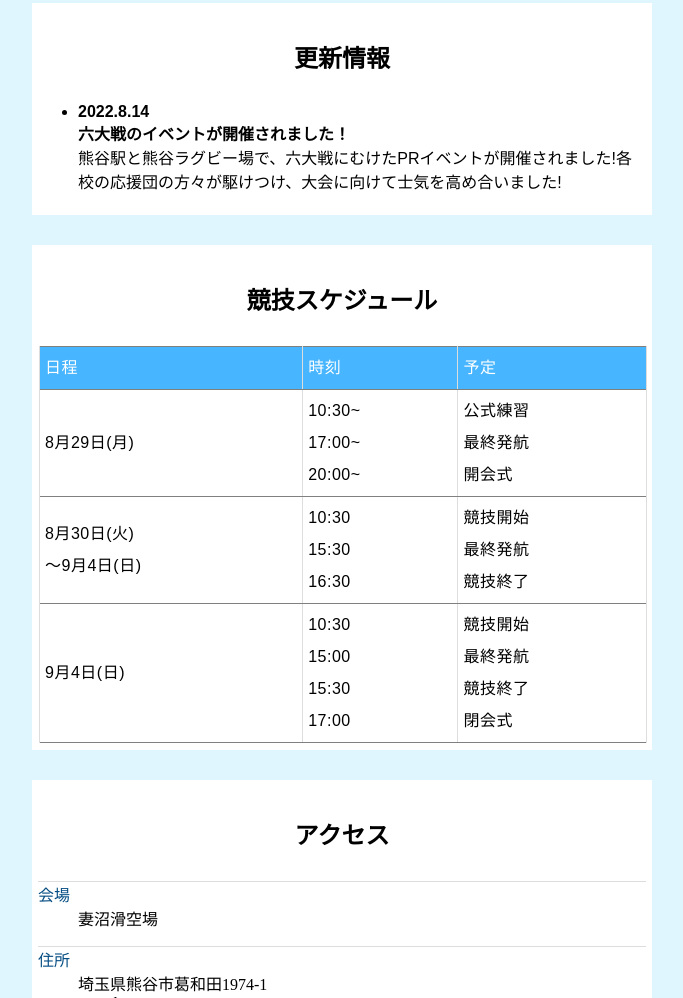
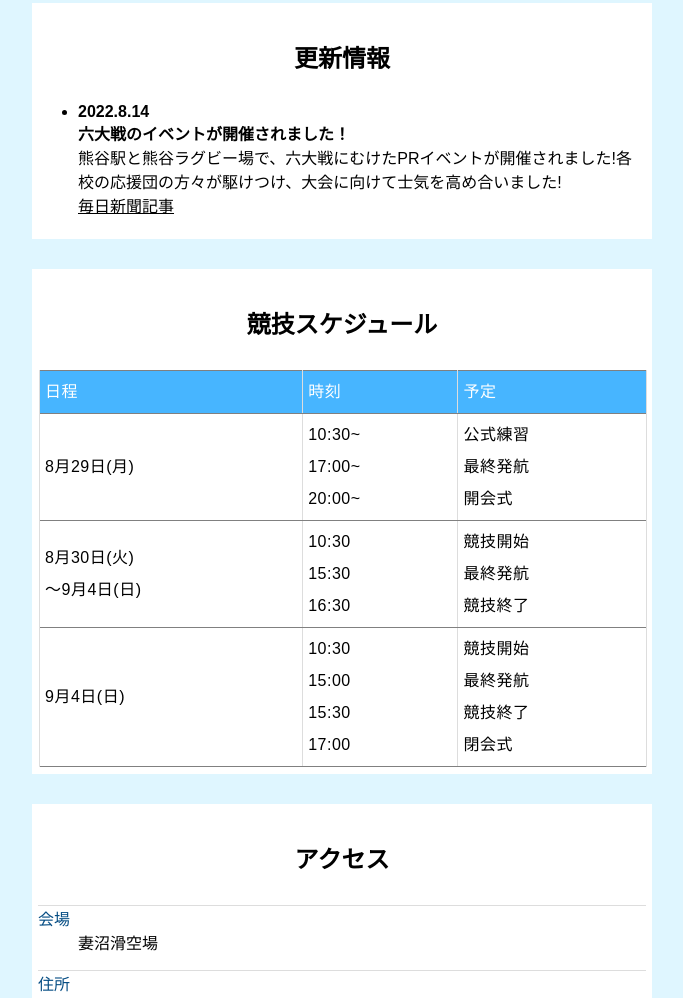
Before and after one commit to fumaSuzuki/rokudaisen2022, a plain HTML site: page index.html in a window 1280 px wide. Shown: the part 1433-2431 px from the top of the page, without its empty margins (298-981 px from the left). Drawn offline with Linux system fonts and the light colour scheme.

Commit message:
Update index.html

```diff
--- a/index.html
+++ b/index.html
@@ -9,6 +9,7 @@
     <link rel="preconnect" href="https://fonts.googleapis.com">
     <link rel="preconnect" href="https://fonts.gstatic.com" crossorigin>
     <link href="https://fonts.googleapis.com/css2?family=Noto+Serif+JP&display=swap" rel="stylesheet">
+    <meta name="description" content="六大戦と言えば野球が有名ですが、グライダーというスポーツにも六大戦が存在します。空の六大戦では各校のエースパイロットが周回コースを回り、その得点を競い合います。">
 </head>
 
 <body>
@@ -93,7 +94,8 @@
             <div class="information">
                 <ul>
                     <li><b>2022.8.14</b><!-- 太字にする --><br><b>六大戦のイベントが開催されました！</b>
-                        <!-- 太字にする --><br>熊谷駅と熊谷ラグビー場で、六大戦にむけたPRイベントが開催されました!各校の応援団の方々が駆けつけ、大会に向けて士気を高め合いました!
+                        <!-- 太字にする --><br>熊谷駅と熊谷ラグビー場で、六大戦にむけたPRイベントが開催されました!各校の応援団の方々が駆けつけ、大会に向けて士気を高め合いました!<br>
+                        <a href="https://mainichi.jp/articles/20220816/ddl/k11/040/090000c">毎日新聞記事</a>
                     </li>
                 </ul>
             </div>
```
